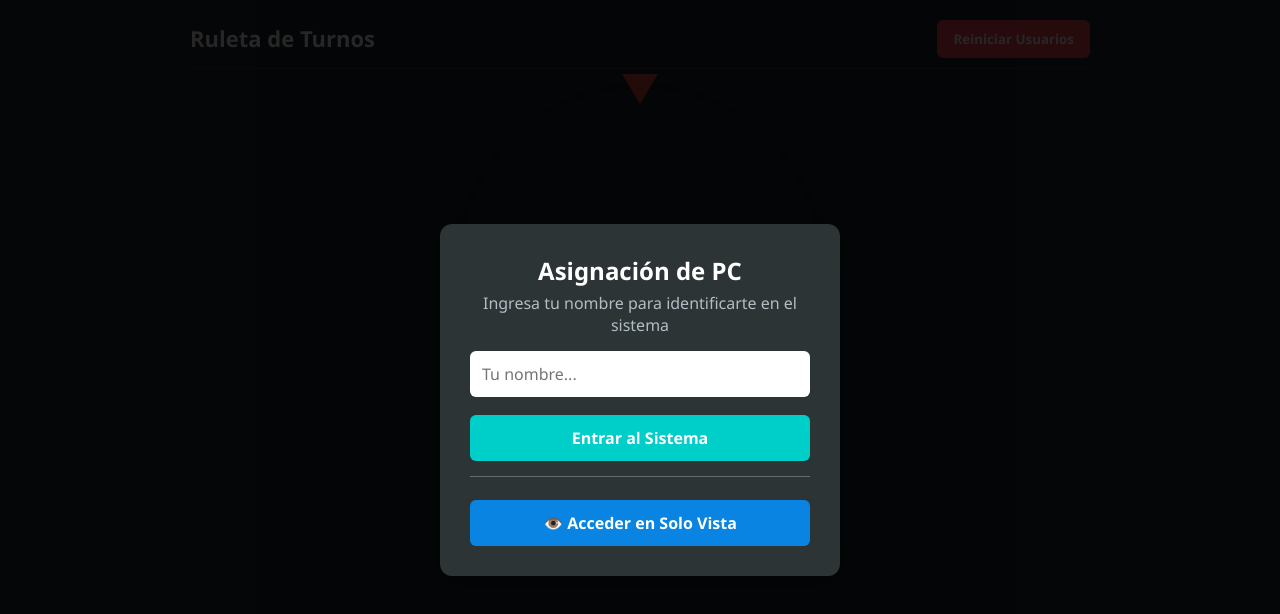
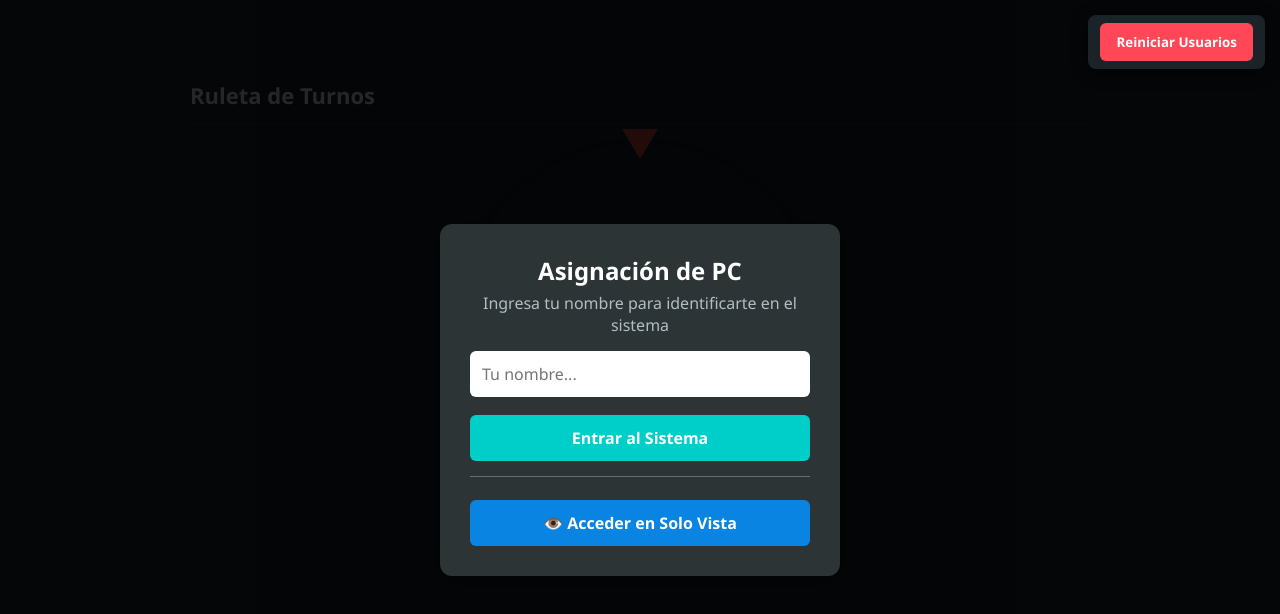
Before and after one commit to jehisonhernandez01-art/sistema-turnos, a website: page index.html in a window 1280 px wide. Drawn offline with nearby package versions, Linux system fonts and the light colour scheme; no server answers.

Commit message:
index.html

```diff
--- a/index.html
+++ b/index.html
@@ -6,7 +6,7 @@
   <title>Ruleta de Turnos</title>
   <style>
     * { box-sizing: border-box; margin: 0; padding: 0; font-family: 'Segoe UI', sans-serif; }
-    body { background-color: #1e272e; color: #fff; text-align: center; padding: 20px; }
+    body { background-color: #1e272e; color: #fff; text-align: center; padding: 20px; padding-top: 80px; }
 
     header {
       display: flex;
@@ -16,13 +16,21 @@
       margin: 0 auto 20px auto;
       padding-bottom: 10px;
       border-bottom: 1px solid #3d3d3d;
-      gap: 10px;
-      flex-wrap: wrap;
     }
 
-    .header-botones {
+    /* Contenedor Flotante Superior para Garantizar Máxima Visibilidad */
+    .header-botones-flotantes {
+      position: fixed;
+      top: 15px;
+      right: 15px;
+      z-index: 10001; /* Colocado por encima de los modales emergentes */
       display: flex;
       gap: 10px;
+      background: rgba(30, 39, 46, 0.9);
+      padding: 8px 12px;
+      border-radius: 8px;
+      box-shadow: 0 4px 15px rgba(0,0,0,0.5);
+      backdrop-filter: blur(5px);
     }
 
     .btn-salir {
@@ -33,9 +41,10 @@
       font-weight: bold;
       border-radius: 6px;
       cursor: pointer;
-      transition: background 0.2s;
+      transition: background 0.2s, transform 0.1s;
     }
     .btn-salir:hover { background-color: #d35400; }
+    .btn-salir:active { transform: scale(0.95); }
 
     .btn-reiniciar {
       background-color: #ff4757;
@@ -45,9 +54,10 @@
       font-weight: bold;
       border-radius: 6px;
       cursor: pointer;
-      transition: background 0.2s;
+      transition: background 0.2s, transform 0.1s;
     }
     .btn-reiniciar:hover { background-color: #ff6b81; }
+    .btn-reiniciar:active { transform: scale(0.95); }
 
     /* Modal Registro */
     .modal-overlay {
@@ -136,6 +146,12 @@
 </head>
 <body>
 
+  <!-- Botones de Control Siempre Visibles por Encima de Todo -->
+  <div class="header-botones-flotantes">
+    <button id="btnSalirTurno" class="btn-salir" style="display: none;">Finalizar Conexión</button>
+    <button id="btnReiniciarGeneral" class="btn-reiniciar">Reiniciar Usuarios</button>
+  </div>
+
   <!-- Modal Registro de Usuario -->
   <div id="modalLogin" class="modal-overlay">
     <div class="modal-box">
@@ -177,10 +193,6 @@
     <div>
       <h1 style="font-size: 22px;">Ruleta de Turnos</h1>
       <p id="infoUsuario" style="color: #00cec9; text-align: left; font-size: 14px; margin-top: 3px;"></p>
-    </div>
-    <div class="header-botones">
-      <button id="btnSalirTurno" class="btn-salir" style="display: none;">Finalizar Conexión</button>
-      <button id="btnReiniciarGeneral" class="btn-reiniciar">Reiniciar Usuarios</button>
     </div>
   </header>
 
```
